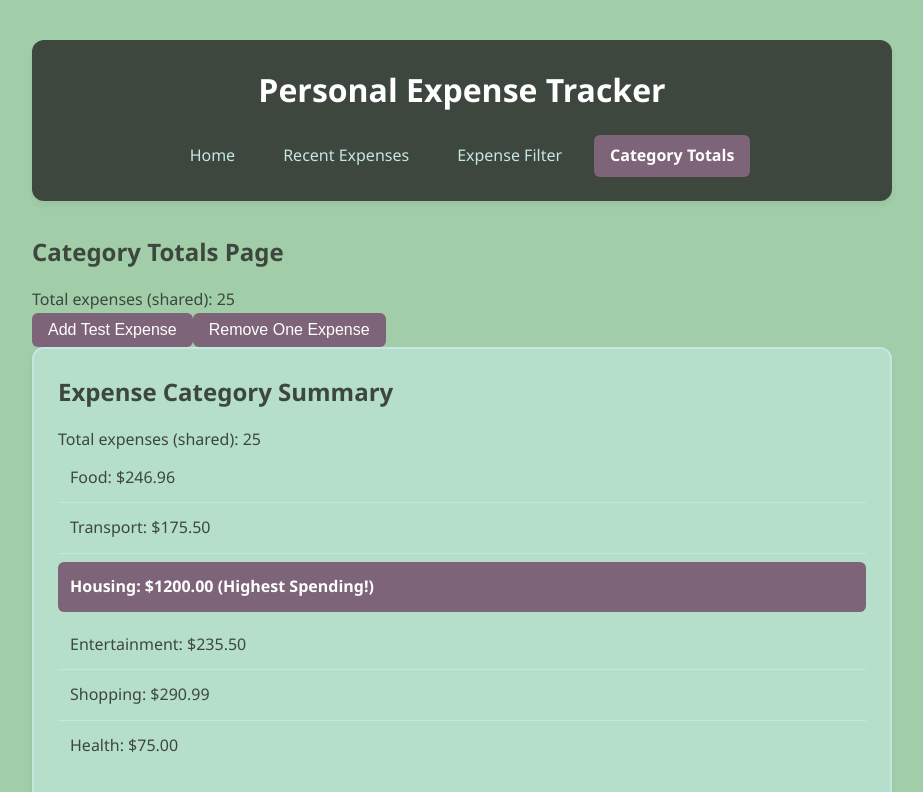
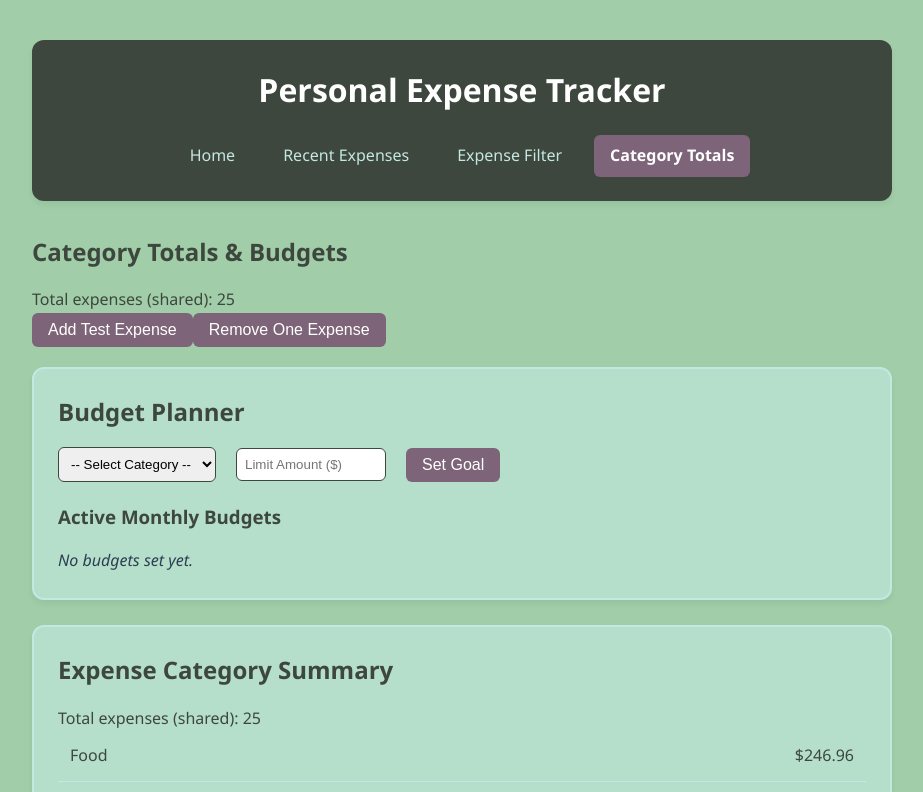
Before and after one commit to ntolentino4/group-6-full-stack-project, a React (Vite) app in the folder vite-project/: page /category-totals in a window 1280 px wide. Shown: the top 792 px of the page, without its empty margins (178-1101 px from the left). Built offline with nearby package versions, Linux system fonts and the light colour scheme.

Commit message:
Create Category Summary Feature Page to intigrate dynamic elements

```diff
--- a/vite-project/src/App.css
+++ b/vite-project/src/App.css
@@ -1,23 +1,6 @@
 /* =========================================
    1. GLOBAL STYLES & VARIABLES
    ========================================= */
-:root {
-  --color-granite: #3d473e;
-  --color-celadon-light: #a1cda8;
-  --color-celadon-mint: #b5dfca;
-  --color-frozen-water: #c5e7e2;
-  --color-lilac-ash: #7d6478;
-
-  --font-primary: "Segoe UI", Arial, sans-serif;
-  --font-size-h1: 2rem;
-  --font-size-h2: 1.5rem;
-  --font-size-body: 1rem;
-  --font-size-small: 0.875rem;
-
-  --radius-lg: 12px;
-  --radius-sm: 6px;
-  --card-shadow: 0 4px 6px rgba(0, 0, 0, 0.05);
-}
 
 * {
   box-sizing: border-box;
--- a/vite-project/src/App.tsx
+++ b/vite-project/src/App.tsx
@@ -1,6 +1,6 @@
+import { useState } from "react";
+import { Routes, Route } from "react-router-dom";
 import "./App.css";
-import { Routes, Route } from 'react-router-dom';
-import { useState } from "react";
 
 import Layout from "./components/layout/Layout";
 import HomePage from "./pages/HomePage";
@@ -9,26 +9,41 @@ import RecentExpensesPage from "./pages/RecentExpensesPage";
 import CategoryTotalsPage from "./pages/CategoryTotalsPage";
 
 import { mockExpenses } from "./data/mockExpenses";
-import type { Expense } from "./types";
+import type { Expense, BudgetGoal } from "./types";
 
 function App() {
   const [expenses, setExpenses] = useState<Expense[]>(mockExpenses);
+  const [budgetGoals, setBudgetGoals] = useState<BudgetGoal[]>([]);
 
   return (
     <Routes>
       <Route element={<Layout />}>
         <Route path="/" element={<HomePage />} />
+
         <Route
           path="/expense-filter"
-          element={<ExpenseFilterPage expenses={expenses} setExpenses={setExpenses} />}
+          element={
+            <ExpenseFilterPage expenses={expenses} setExpenses={setExpenses} />
+          }
         />
+
         <Route
           path="/recent-expenses"
-          element={<RecentExpensesPage expenses={expenses} setExpenses={setExpenses} />}
+          element={
+            <RecentExpensesPage expenses={expenses} setExpenses={setExpenses} />
+          }
         />
+
         <Route
           path="/category-totals"
-          element={<CategoryTotalsPage expenses={expenses} setExpenses={setExpenses} />}
+          element={
+            <CategoryTotalsPage
+              expenses={expenses}
+              setExpenses={setExpenses}
+              budgetGoals={budgetGoals}
+              setBudgetGoals={setBudgetGoals}
+            />
+          }
         />
       </Route>
     </Routes>
--- a/vite-project/src/components/category-summary/CategorySummary.css
+++ b/vite-project/src/components/category-summary/CategorySummary.css
@@ -1,4 +1,6 @@
-/* Container style inherits from App.css shared classes (.category-summary) */
+/* =========================================
+   1. SUMMARY STYLES
+   ========================================= */
 
 .category-summary ul {
   list-style: none;
@@ -10,24 +12,80 @@
   padding: 12px;
   border-bottom: 1px solid var(--color-frozen-water);
   display: flex;
-  justify-content: space-between;
-  align-items: center;
-  font-weight: 500;
+  flex-direction: column;
+  gap: 4px;
 }
 
 .category-summary li:last-child {
   border-bottom: none;
 }
 
-/* Special styling for the highest spender */
+.summary-row {
+  display: flex;
+  justify-content: space-between;
+  width: 100%;
+  font-weight: 500;
+}
+
 .category-summary li.highest-spending {
   background-color: var(--color-lilac-ash);
   color: white;
   border-radius: var(--radius-sm);
-  font-weight: bold;
   margin-top: 8px;
   margin-bottom: 8px;
   border: none;
+}
+
+.category-summary li.highest-spending .badge {
+  font-size: 0.85rem;
+  font-style: italic;
+  opacity: 0.9;
+}
+
+.category-summary li.over-budget {
+  background-color: #fadbd8;
+  border-left: 5px solid #a93226;
+  color: #a93226;
+  border-radius: var(--radius-sm);
+  margin-top: 8px;
+  margin-bottom: 8px;
+}
+
+.budget-context {
+  font-size: 0.85rem;
+  opacity: 0.9;
+  width: 100%;
+}
+
+.alert-text {
+  font-weight: bold;
+  text-transform: uppercase;
+}
+
+.progress-bar-bg {
+  height: 6px;
+  background-color: rgba(0, 0, 0, 0.1);
+  border-radius: 3px;
+  margin-top: 4px;
+  overflow: hidden;
+}
+
+.progress-bar-fill {
+  height: 100%;
+  border-radius: 3px;
+  transition: width 0.3s ease;
+}
+
+.fill-success {
+  background-color: var(--color-granite);
+}
+
+.highest-spending .fill-success {
+  background-color: white;
+}
+
+.fill-danger {
+  background-color: #c0392b;
 }
 
 .overall-total {
@@ -38,3 +96,56 @@
   border-top: 2px dashed var(--color-granite);
   color: var(--color-granite);
 }
+
+/* =========================================
+   2. BUDGET PLANNER FORM & LIST STYLES
+   ========================================= */
+
+.controls-container {
+  margin-bottom: 20px;
+}
+
+.budget-form {
+  display: flex;
+  gap: 10px;
+  align-items: center;
+  margin-bottom: 20px;
+}
+
+.budget-input {
+  width: 150px;
+}
+
+.budget-list {
+  list-style: none;
+  padding: 0;
+  margin: 0;
+}
+
+.empty-state {
+  font-style: italic;
+  color: #2c3e50;
+}
+
+.budget-item {
+  display: flex;
+  justify-content: space-between;
+  align-items: center;
+  padding: 10px;
+  border-bottom: 1px solid var(--color-frozen-water);
+}
+
+.remove-budget-btn {
+  background-color: var(--color-lilac-ash);
+  color: white;
+  font-size: 0.8rem;
+  padding: 6px 12px;
+  border-radius: var(--radius-sm);
+  border: none;
+  cursor: pointer;
+  transition: opacity 0.2s ease;
+}
+
+.remove-budget-btn:hover {
+  opacity: 0.9;
+}
--- a/vite-project/src/components/category-summary/CategorySummary.tsx
+++ b/vite-project/src/components/category-summary/CategorySummary.tsx
@@ -1,17 +1,18 @@
-import type { Expense } from "../../types";
+import type { Expense, BudgetGoal } from "../../types";
 import "./CategorySummary.css";
 
 type Props = {
   expenses: Expense[];
+  budgetGoals?: BudgetGoal[];
 };
 
-export const CategorySummary = ({ expenses }: Props) => {
+export const CategorySummary = ({ expenses, budgetGoals = [] }: Props) => {
   const categoryTotals = expenses.reduce(
     (acc, curr) => {
       acc[curr.category] = (acc[curr.category] || 0) + curr.amount;
       return acc;
     },
-    {} as Record<string, number>
+    {} as Record<string, number>,
   );
 
   const categories = Object.keys(categoryTotals);
@@ -20,27 +21,67 @@ export const CategorySummary = ({ expenses }: Props) => {
   const highestCategory =
     categories.length > 0
       ? categories.reduce((prev, current) =>
-          categoryTotals[current] > categoryTotals[prev] ? current : prev
+          categoryTotals[current] > categoryTotals[prev] ? current : prev,
         )
       : null;
+
+  const budgetLookup = budgetGoals.reduce(
+    (acc, curr) => {
+      acc[curr.category] = curr.limit;
+      return acc;
+    },
+    {} as Record<string, number>,
+  );
 
   return (
     <section className="category-summary">
       <h2>Expense Category Summary</h2>
-
-      {/* T.3 display shared state */}
       <p>Total expenses (shared): {expenses.length}</p>
 
       <ul>
-        {categories.map((cat) => (
-          <li
-            key={cat}
-            className={cat === highestCategory ? "highest-spending" : ""}
-          >
-            {cat}: ${categoryTotals[cat].toFixed(2)}
-            {cat === highestCategory && " (Highest Spending!)"}
-          </li>
-        ))}
+        {categories.map((cat) => {
+          const amount = categoryTotals[cat];
+          const budget = budgetLookup[cat];
+
+          const isHighest = cat === highestCategory;
+          const isOverBudget = budget !== undefined && amount > budget;
+
+          let itemClass = "";
+          if (isHighest) itemClass = "highest-spending";
+          if (isOverBudget) itemClass = "over-budget";
+
+          return (
+            <li key={cat} className={itemClass}>
+              <div className="summary-row">
+                <span className="cat-name">{cat}</span>
+                <span className="cat-amount">${amount.toFixed(2)}</span>
+              </div>
+
+              {budget !== undefined && (
+                <div className="budget-context">
+                  <small>
+                    Target: ${budget.toFixed(2)}
+                    {isOverBudget && (
+                      <span className="alert-text"> (OVER BUDGET)</span>
+                    )}
+                  </small>
+                  <div className="progress-bar-bg">
+                    <div
+                      className={`progress-bar-fill ${isOverBudget ? "fill-danger" : "fill-success"}`}
+                      style={{
+                        width: `${Math.min((amount / budget) * 100, 100)}%`,
+                      }}
+                    ></div>
+                  </div>
+                </div>
+              )}
+
+              {isHighest && !isOverBudget && (
+                <div className="badge">Highest Spending!</div>
+              )}
+            </li>
+          );
+        })}
       </ul>
 
       <p className="overall-total">
--- a/vite-project/src/index.css
+++ b/vite-project/src/index.css
@@ -1,24 +1,20 @@
 :root {
-  /* Colors from Image */
-  --color-granite: #627264;
+  --color-granite: #3d473e;
   --color-celadon-light: #a1cda8;
   --color-celadon-mint: #b5dfca;
   --color-frozen-water: #c5e7e2;
-  --color-lilac-ash: #ad9baa;
+  --color-lilac-ash: #7d6478;
 
-  /* Typography */
   --font-primary: "Segoe UI", Arial, sans-serif;
-  --font-size-h1: 32px;
-  --font-size-h2: 24px;
-  --font-size-body: 16px;
-  --font-size-small: 14px;
+  --font-size-h1: 2rem;
+  --font-size-h2: 1.5rem;
+  --font-size-body: 1rem;
+  --font-size-small: 0.875rem;
 
-  /* Shared Specs */
-  --border-radius-lg: 12px;
-  --border-radius-sm: 6px;
+  --radius-lg: 12px;
+  --radius-sm: 6px;
   --card-shadow: 0 4px 6px rgba(0, 0, 0, 0.05);
 }
-
 * {
   box-sizing: border-box;
   margin: 0;
--- a/vite-project/src/pages/CategoryTotalsPage.tsx
+++ b/vite-project/src/pages/CategoryTotalsPage.tsx
@@ -1,12 +1,60 @@
-import type { Expense } from "../types";
+import { useState } from "react";
+import type { Expense, ExpenseCategory, BudgetGoal } from "../types";
 import { CategorySummary } from "../components/category-summary/CategorySummary";
+import ListPanel from "../components/shared/ListPanel";
+
+import "../components/category-summary/CategorySummary.css";
 
 type Props = {
   expenses: Expense[];
   setExpenses: React.Dispatch<React.SetStateAction<Expense[]>>;
+  budgetGoals: BudgetGoal[];
+  setBudgetGoals: React.Dispatch<React.SetStateAction<BudgetGoal[]>>;
 };
 
-const CategoryTotalsPage = ({ expenses, setExpenses }: Props) => {
+const ALL_CATEGORIES: ExpenseCategory[] = [
+  "Food",
+  "Transport",
+  "Housing",
+  "Entertainment",
+  "Shopping",
+  "Health",
+];
+
+const CategoryTotalsPage = ({
+  expenses,
+  setExpenses,
+  budgetGoals,
+  setBudgetGoals,
+}: Props) => {
+  const [formCategory, setFormCategory] = useState<ExpenseCategory | "">("");
+  const [formAmount, setFormAmount] = useState<string>("");
+
+  const handleAddBudget = (e: React.FormEvent) => {
+    e.preventDefault();
+    if (!formCategory || !formAmount) return;
+
+    if (budgetGoals.some((b) => b.category === formCategory)) {
+      alert(`You already have a budget for ${formCategory}`);
+      return;
+    }
+
+    const newBudget: BudgetGoal = {
+      id: Date.now(),
+      category: formCategory,
+      limit: parseFloat(formAmount),
+    };
+
+    setBudgetGoals((prev) => [...prev, newBudget]);
+
+    setFormCategory("");
+    setFormAmount("");
+  };
+
+  const handleRemoveBudget = (id: number) => {
+    setBudgetGoals((prev) => prev.filter((goal) => goal.id !== id));
+  };
+
   const addTestExpense = () => {
     setExpenses((prev) => [
       {
@@ -27,16 +75,73 @@ const CategoryTotalsPage = ({ expenses, setExpenses }: Props) => {
 
   return (
     <section>
-      <h2>Category Totals Page</h2>
-
+      <h2>Category Totals & Budgets</h2>
       <p>Total expenses (shared): {expenses.length}</p>
 
-      <button onClick={addTestExpense}>Add Test Expense</button>
-      <button onClick={removeOneExpense} disabled={expenses.length === 0}>
-        Remove One Expense
-      </button>
+      <div className="controls-container">
+        <button onClick={addTestExpense}>Add Test Expense</button>
+        <button onClick={removeOneExpense} disabled={expenses.length === 0}>
+          Remove One Expense
+        </button>
+      </div>
 
-      <CategorySummary expenses={expenses} />
+      <ListPanel title="Budget Planner">
+        <form onSubmit={handleAddBudget} className="budget-form">
+          <select
+            value={formCategory}
+            onChange={(e) => setFormCategory(e.target.value as ExpenseCategory)}
+            required
+            aria-label="Select Category"
+          >
+            <option value="">-- Select Category --</option>
+            {ALL_CATEGORIES.map((cat) => (
+              <option key={cat} value={cat}>
+                {cat}
+              </option>
+            ))}
+          </select>
+
+          <input
+            type="number"
+            placeholder="Limit Amount ($)"
+            value={formAmount}
+            onChange={(e) => setFormAmount(e.target.value)}
+            min="1"
+            required
+            className="budget-input"
+            aria-label="Budget Limit Amount"
+          />
+
+          <button type="submit">Set Goal</button>
+        </form>
+
+        <h3>Active Monthly Budgets</h3>
+
+        {budgetGoals.length === 0 ? (
+          <p className="empty-state">No budgets set yet.</p>
+        ) : (
+          <ul className="budget-list">
+            {budgetGoals.map((goal) => (
+              <li key={goal.id} className="budget-item">
+                <span>
+                  <strong>{goal.category}</strong>: Target limit of $
+                  {goal.limit.toFixed(2)}
+                </span>
+                <button
+                  onClick={() => handleRemoveBudget(goal.id)}
+                  className="remove-budget-btn"
+                >
+                  Remove
+                </button>
+              </li>
+            ))}
+          </ul>
+        )}
+      </ListPanel>
+
+      <br />
+
+      <CategorySummary expenses={expenses} budgetGoals={budgetGoals} />
     </section>
   );
 };
```
Also changed, not shown: vite-project/src/types/index.ts (+13 -7 lines).
